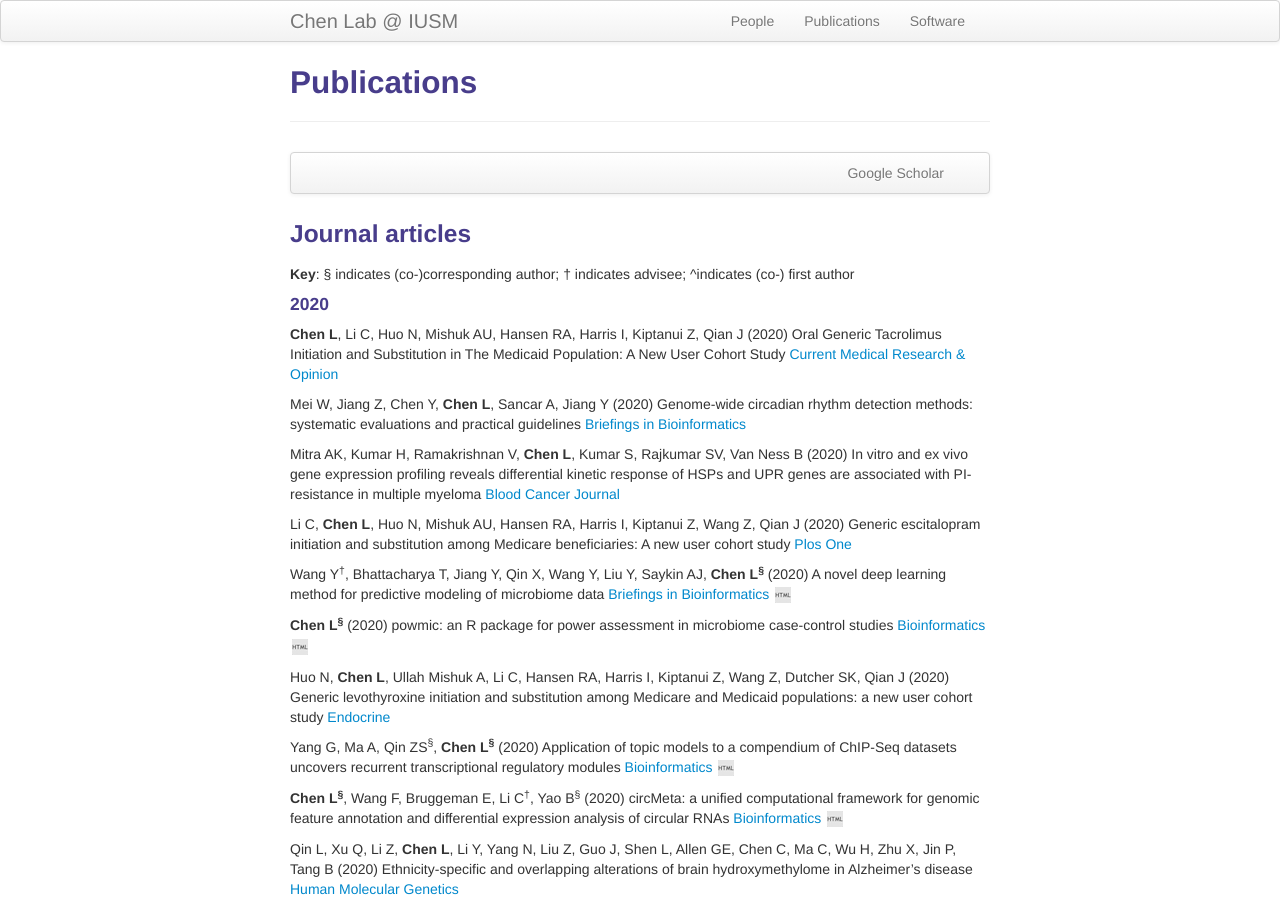
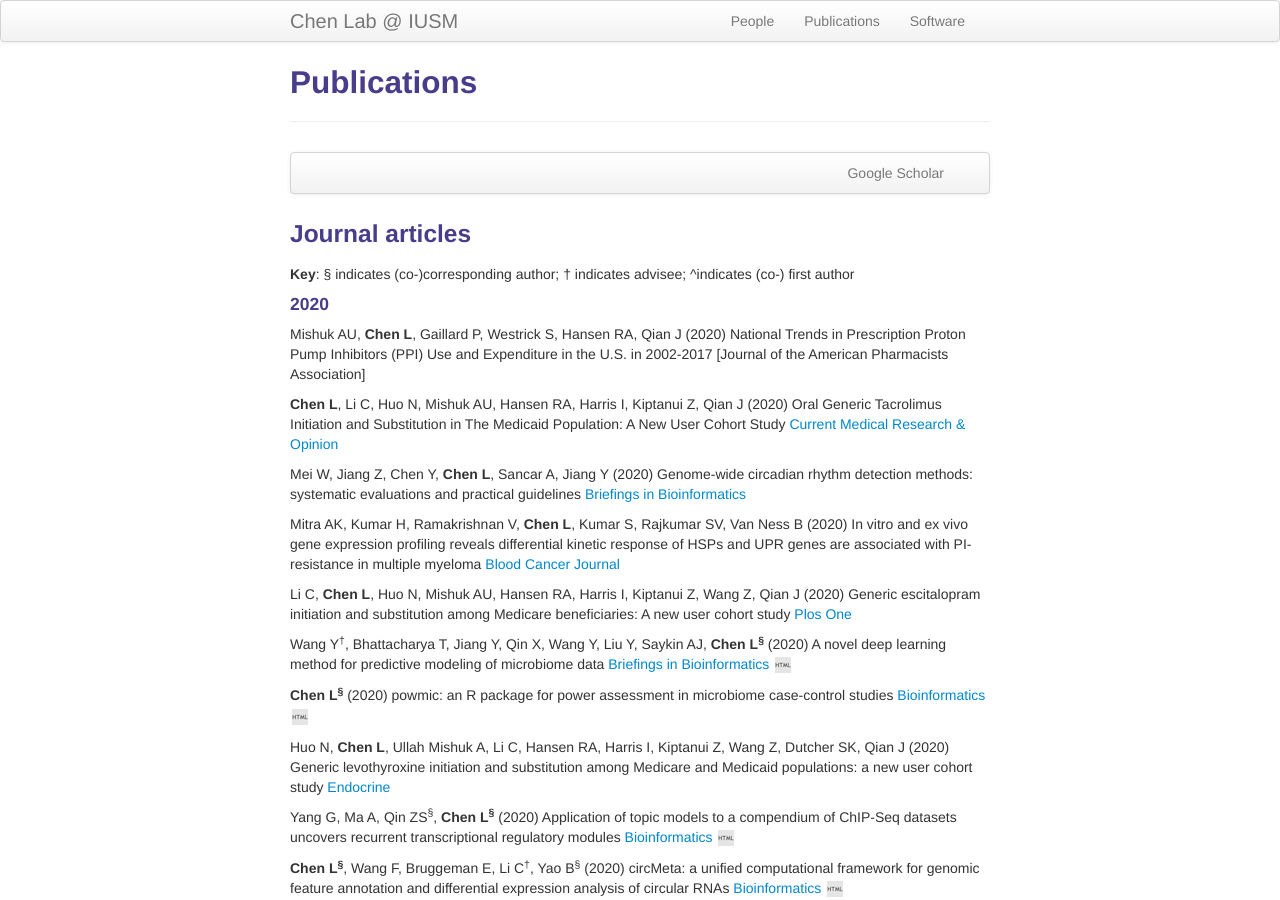
Before and after one commit to lichenbiostat/lichen-lab.github.io, a Jekyll site: the page built from pages/pubs.md, in a window 1280 px wide and 900 px high. Built offline with Jekyll 4.4.1, drawn with Linux system fonts in a browser that asks for light colours.

Commit message:
Update pubs.md

```diff
--- a/pages/pubs.md
+++ b/pages/pubs.md
@@ -20,8 +20,10 @@ description: Li Chen's publications
 
 #### 2020
 
-**Chen L**, Li C, Huo N, Mishuk AU, Hansen RA, Harris I, Kiptanui Z, Qian J (2020) Oral Generic Tacrolimus Initiation and Substitution in The Medicaid
-Population: A New User Cohort Study [Current Medical Research & Opinion](https://www.tandfonline.com/doi/full/10.1080/03007995.2020.1793750)
+Mishuk AU, **Chen L**, Gaillard P, Westrick S, Hansen RA, Qian J (2020) National Trends in Prescription Proton Pump Inhibitors (PPI) Use and Expenditure in the U.S. in 2002-2017 [Journal of the American Pharmacists Association]
+<!-- * 39 * -->
+
+**Chen L**, Li C, Huo N, Mishuk AU, Hansen RA, Harris I, Kiptanui Z, Qian J (2020) Oral Generic Tacrolimus Initiation and Substitution in The Medicaid Population: A New User Cohort Study [Current Medical Research & Opinion](https://www.tandfonline.com/doi/full/10.1080/03007995.2020.1793750)
 <!-- * 38 * -->
 
 Mei W, Jiang Z, Chen Y, **Chen L**, Sancar A, Jiang Y (2020) Genome-wide circadian rhythm detection methods: systematic evaluations and practical guidelines [Briefings in Bioinformatics](https://academic.oup.com/bib/article-abstract/doi/10.1093/bib/bbaa135/5872170?redirectedFrom=fulltext)
```
